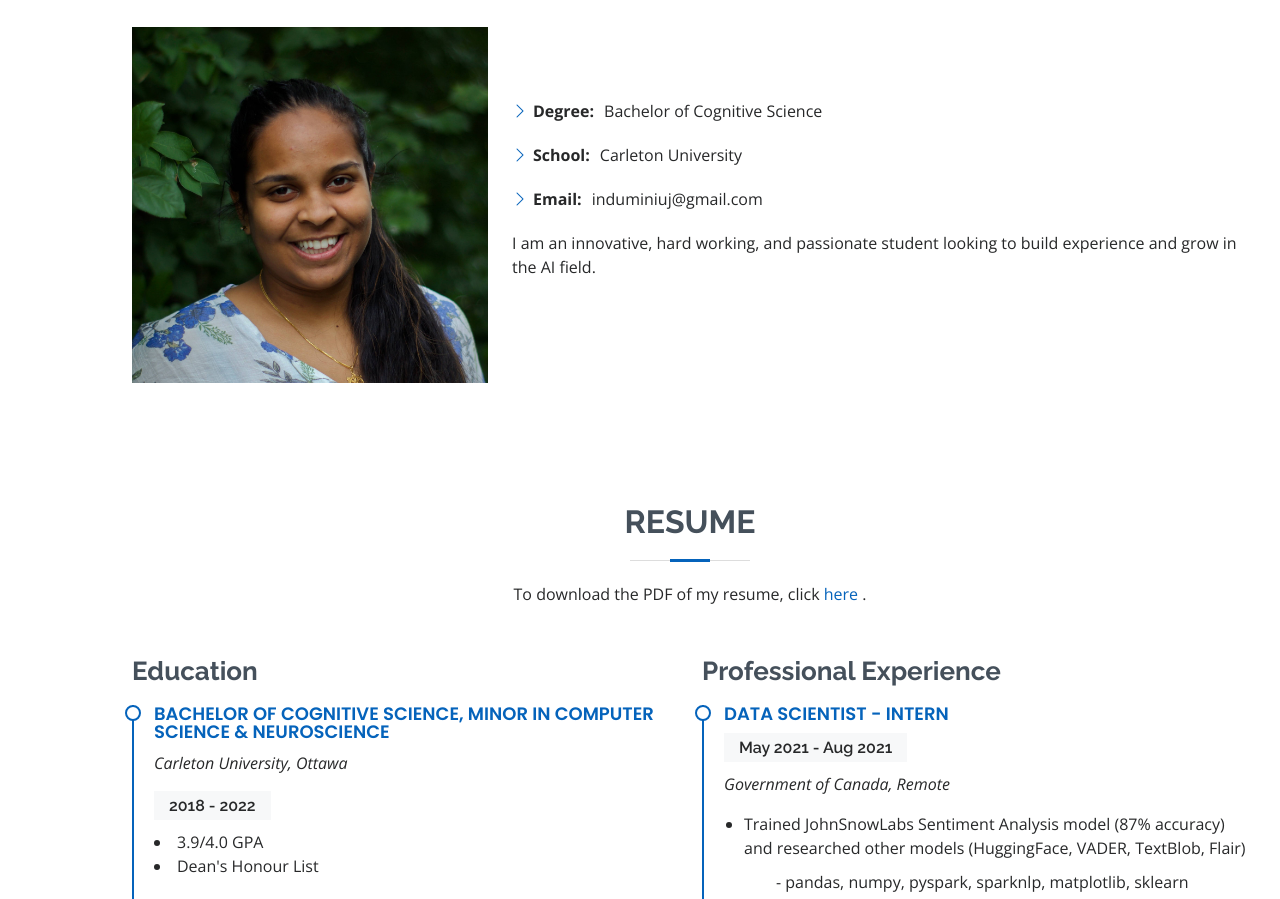
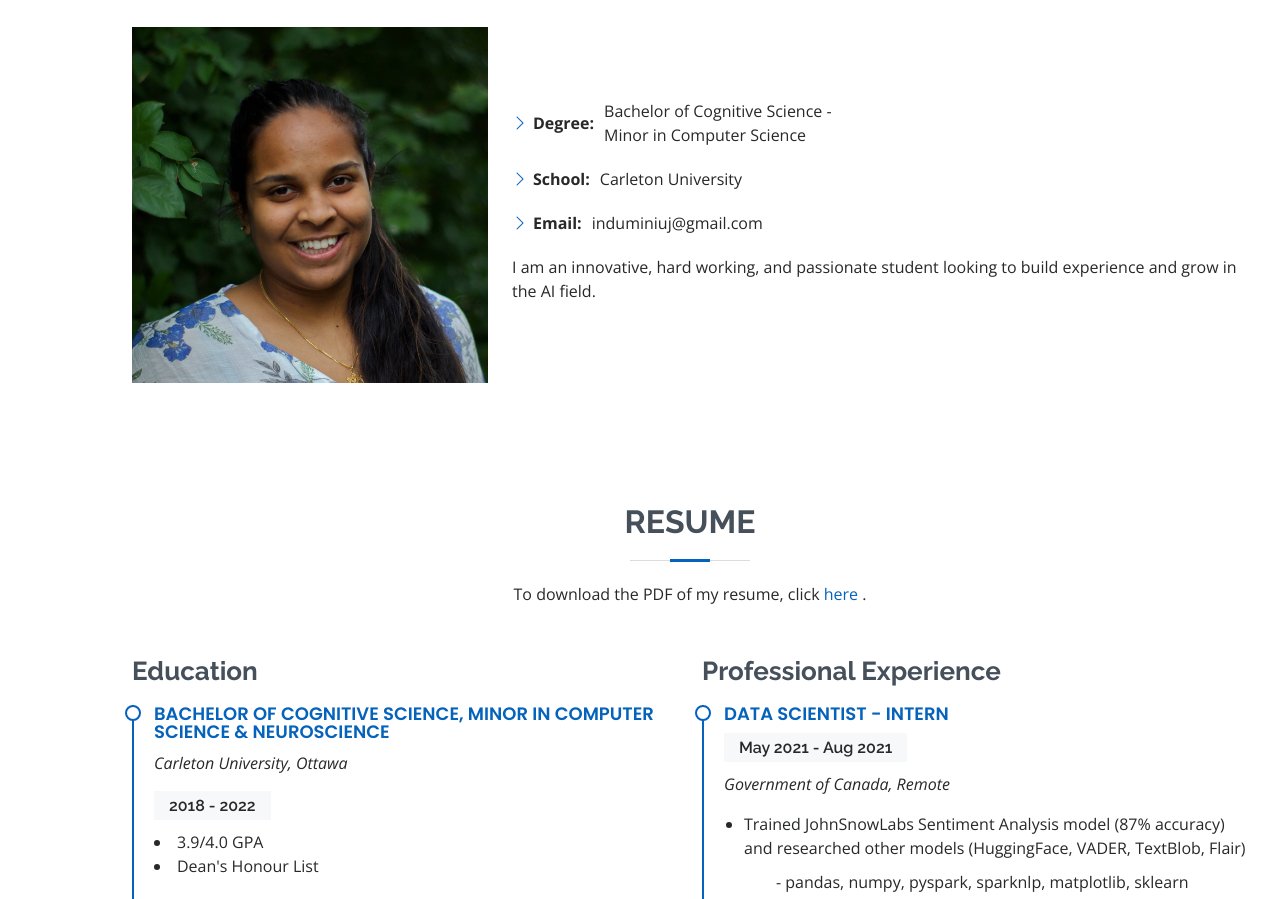
Before and after one commit to InduminiJ/induminij.github.io, a plain HTML site: page index.html in a window 1280 px wide. Shown: the part 1013-1912 px from the top of the page. Drawn offline with nearby package versions, Linux system fonts and the light colour scheme; a script that the page names is missing.

Commit message:
Change About

```diff
--- a/index.html
+++ b/index.html
@@ -86,7 +86,7 @@
             <div class="row">
               <div class="col-lg-6">
                 <ul>
-                  <li><i class="bi bi-chevron-right"></i> <strong>Degree:</strong> <span> Bachelor of Cognitive Science</span></li>
+                  <li><i class="bi bi-chevron-right"></i> <strong>Degree:</strong> <span> Bachelor of Cognitive Science - Minor in Computer Science</span> </li>
                   <li><i class="bi bi-chevron-right"></i> <strong>School:</strong> <span> Carleton University</span></li>
                   <li><i class="bi bi-chevron-right"></i> <strong>Email:</strong> <span> induminiuj@gmail.com</span></li>
                 </ul>
```
